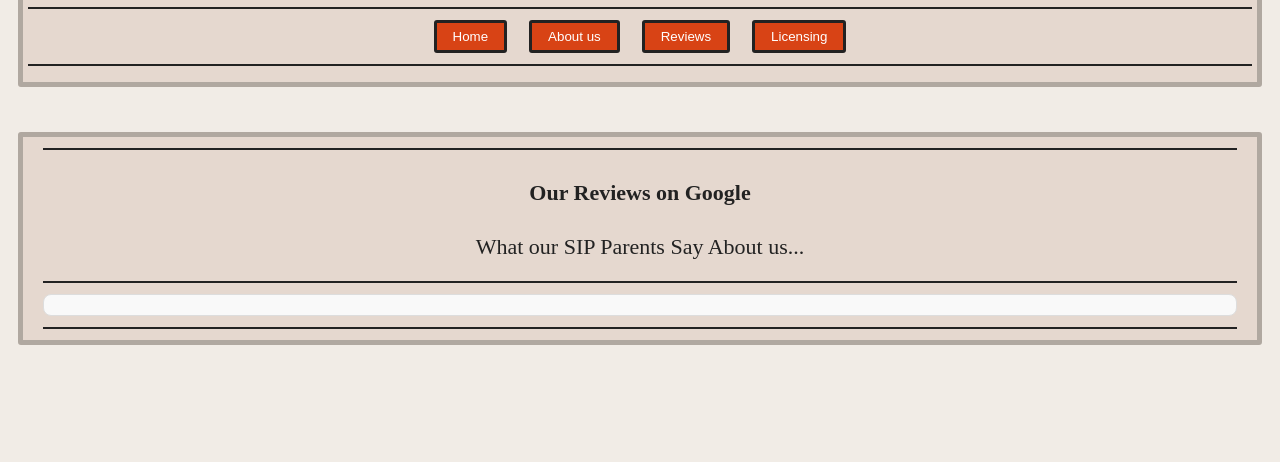
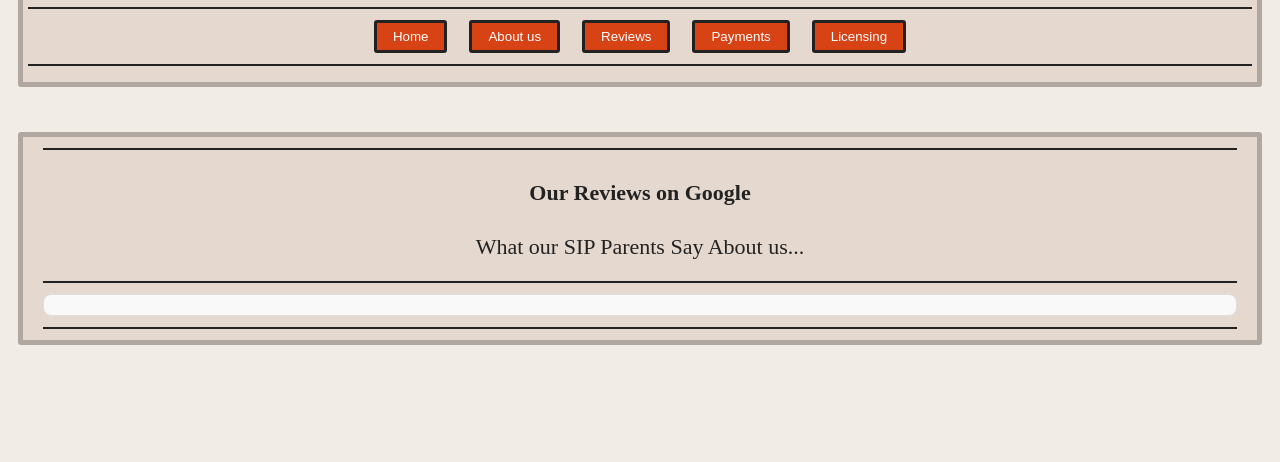
Before and after one commit to kamalasipabacus/reviews, a plain HTML site: page index.html in a window 1280 px wide. Shown: the part 338-800 px from the top of the page. Drawn offline with Linux system fonts and the light colour scheme; a web font is replaced by a local one.

Commit message:
Update index.html

```diff
--- a/index.html
+++ b/index.html
@@ -107,6 +107,10 @@ About us
 <button id="redirect">
 Reviews
 </button></a>&nbsp;&nbsp;&nbsp;
+<a href="https://sipabacus-perungalathur-payments.netlify.app">
+<button id="redirect">
+Payments
+</button></a>&nbsp;&nbsp;&nbsp;
 <a href="https://sipabacus-perungalathur-license.netlify.app">
 <button id="redirect">
 Licensing
```
